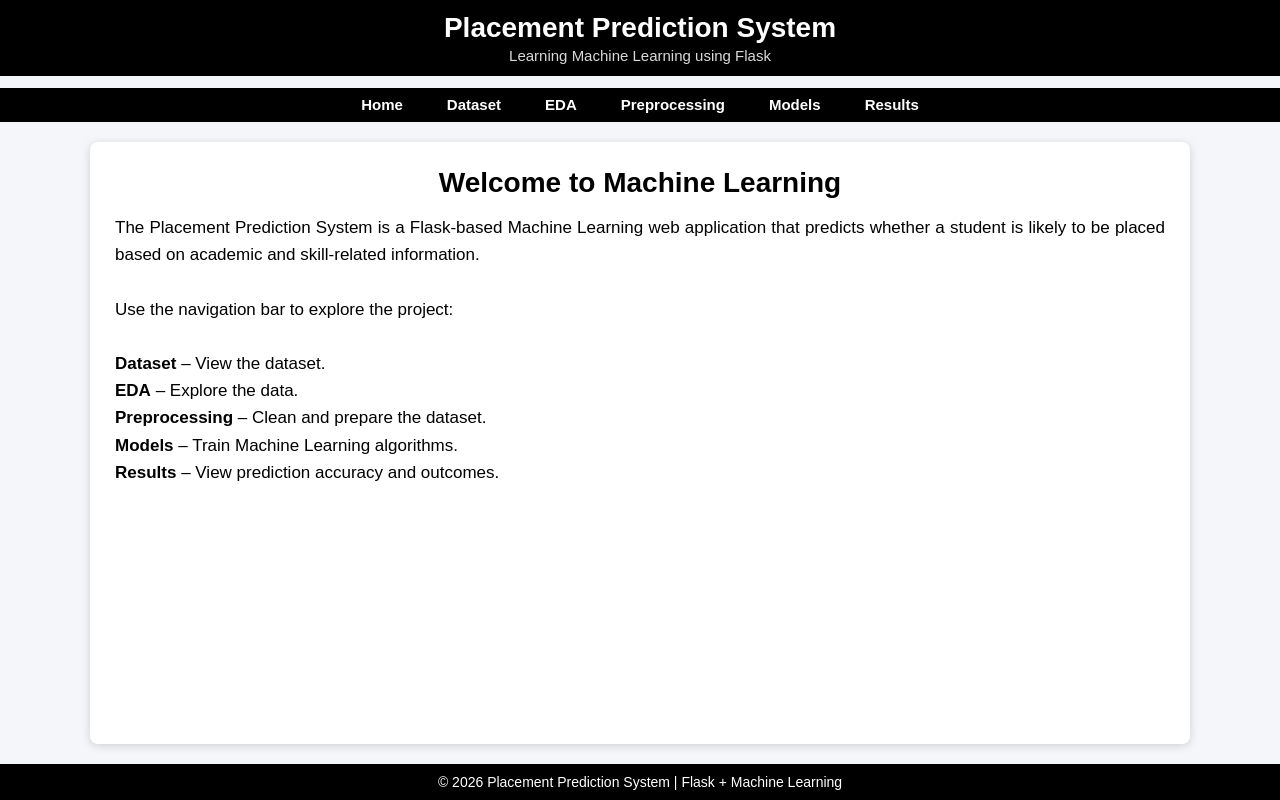
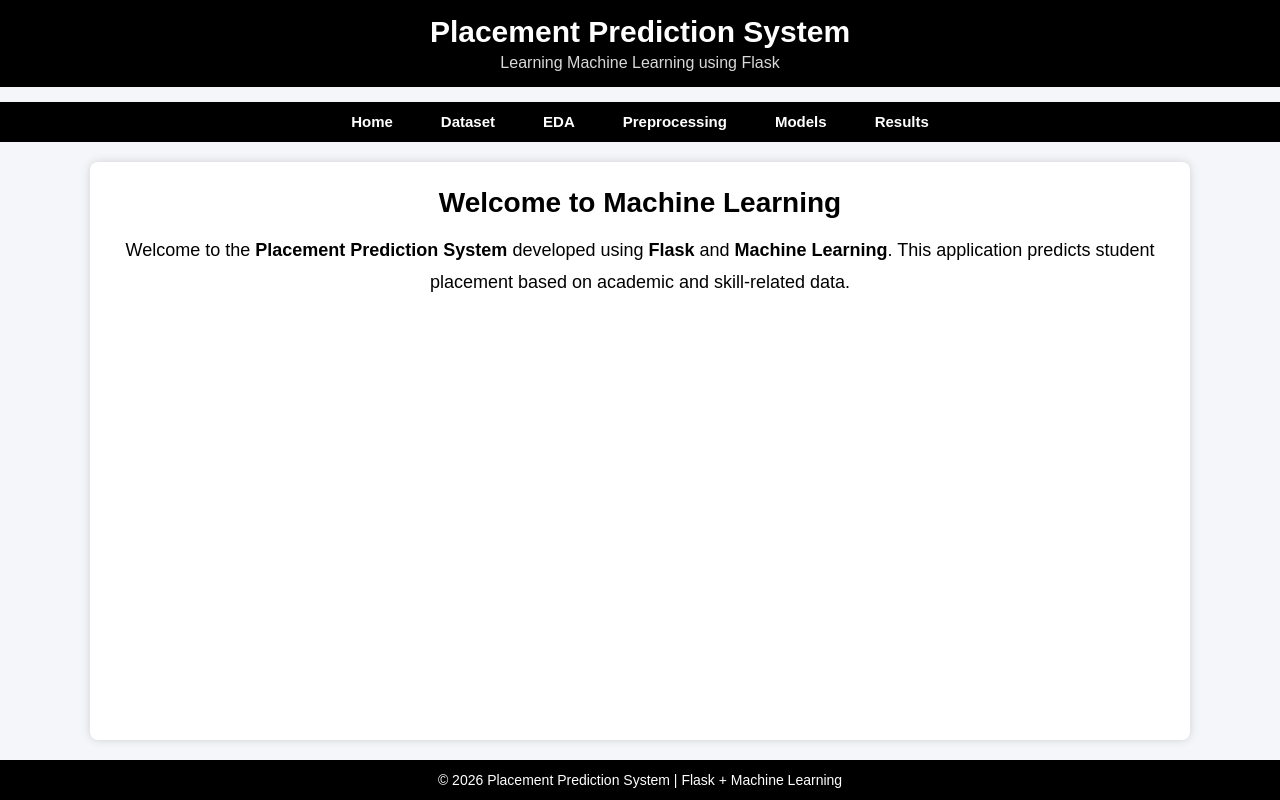
Before and after one commit to Karthik-2500031113/Placement-Prediction-System, a Flask app: page / in a window 1280 px wide. Run offline with Flask 3, Linux system fonts and the light colour scheme.

Commit message:
Basic Web application is created

```diff
--- a/app/app.py
+++ b/app/app.py
@@ -2,29 +2,40 @@ from flask import Flask, render_template
 
 app = Flask(__name__)
 
+
 @app.route("/")
-def home():
+def index():
     return render_template("home.html")
+
 
 @app.route("/dataset")
 def dataset():
-    return "<h2>Dataset Page</h2>"
+    return render_template("dataset.html")
+
 
 @app.route("/eda")
 def eda():
-    return "<h2>EDA Page</h2>"
+    return render_template("eda.html")
+
 
 @app.route("/preprocessing")
 def preprocessing():
-    return "<h2>Preprocessing Page</h2>"
+    return render_template("preprocessing.html")
+
 
 @app.route("/models")
 def models():
-    return "<h2>Models Page</h2>"
+    return render_template("models.html")
+
 
 @app.route("/results")
 def results():
-    return "<h2>Results Page</h2>"
+    return render_template("results.html")
+
 
 if __name__ == "__main__":
-    app.run(debug=True)
+    app.run(
+        host="127.0.0.1",
+        port=5000,
+        debug=True
+    )
--- a/app/templates/base.html
+++ b/app/templates/base.html
@@ -28,16 +28,16 @@ header{
     background:#000;
     color:white;
     text-align:center;
-    padding:12px;
+    padding:15px;
 }
 
 header h1{
-    font-size:28px;
-    margin-bottom:3px;
+    font-size:30px;
+    margin-bottom:5px;
 }
 
 header h3{
-    font-size:15px;
+    font-size:16px;
     color:#d9d9d9;
     font-weight:normal;
 }
@@ -45,17 +45,25 @@ header h3{
 /* ================= NAVBAR ================= */
 
 .navbar{
+
+    margin-top:15px;
+
+    border-top:1px solid #000;
+    border-bottom:1px solid #000;
+
     background:#000;
-    margin-top:12px;
+
     display:flex;
     justify-content:center;
     align-items:center;
-    padding:8px 0;
+
+    padding:10px 0;
+
 }
 
 .nav-links{
+    display:flex;
     list-style:none;
-    display:flex;
 }
 
 .nav-links li{
@@ -63,52 +71,81 @@ header h3{
 }
 
 .nav-links a{
+
     text-decoration:none;
     color:white;
-    padding:8px 14px;
+
     font-size:15px;
     font-weight:bold;
-    border-radius:4px;
-    transition:.3s;
+
+    padding:8px 16px;
+
+    transition:0.3s;
+
 }
 
 .nav-links a:hover{
-    background:#1E90FF;
+
+    color:#4da6ff;
+
 }
 
 /* ================= CONTENT ================= */
 
 .container{
+
     flex:1;
+
     width:90%;
+
     max-width:1100px;
+
     margin:20px auto;
+
     background:white;
+
     padding:25px;
+
     border-radius:8px;
-    box-shadow:0 2px 10px rgba(0,0,0,.15);
+
+    box-shadow:0 0 10px rgba(0,0,0,0.15);
+
 }
 
 .container h2{
+
     text-align:center;
+
     font-size:28px;
+
     margin-bottom:15px;
+
 }
 
 .container p{
+
     font-size:17px;
+
     line-height:1.6;
-    text-align:justify;
+
+    text-align:center;
+
 }
 
 /* ================= FOOTER ================= */
 
 footer{
+
     background:#000;
+
     color:white;
+
     text-align:center;
-    padding:10px;
+
+    padding:12px;
+
     font-size:14px;
+
 }
 
 </style>
@@ -120,6 +157,7 @@ footer{
 <header>
 
     <h1>Placement Prediction System</h1>
+
     <h3>Learning Machine Learning using Flask</h3>
 
 </header>
@@ -147,7 +185,9 @@ footer{
 </div>
 
 <footer>
+
     © 2026 Placement Prediction System | Flask + Machine Learning
+
 </footer>
 
 </body>
--- a/app/templates/home.html
+++ b/app/templates/home.html
@@ -4,34 +4,10 @@
 
 <h2>Welcome to Machine Learning</h2>
 
-<p>
-
-The Placement Prediction System is a Flask-based Machine Learning web application that predicts whether a student is likely to be placed based on academic and skill-related information.
-
-<br><br>
-
-Use the navigation bar to explore the project:
-
-<br><br>
-
-<b>Dataset</b> – View the dataset.
-
-<br>
-
-<b>EDA</b> – Explore the data.
-
-<br>
-
-<b>Preprocessing</b> – Clean and prepare the dataset.
-
-<br>
-
-<b>Models</b> – Train Machine Learning algorithms.
-
-<br>
-
-<b>Results</b> – View prediction accuracy and outcomes.
-
+<p style="text-align:center; font-size:18px; line-height:1.8;">
+    Welcome to the <b>Placement Prediction System</b> developed using
+    <b>Flask</b> and <b>Machine Learning</b>. This application predicts
+    student placement based on academic and skill-related data.
 </p>
 
 {% endblock %}
```
